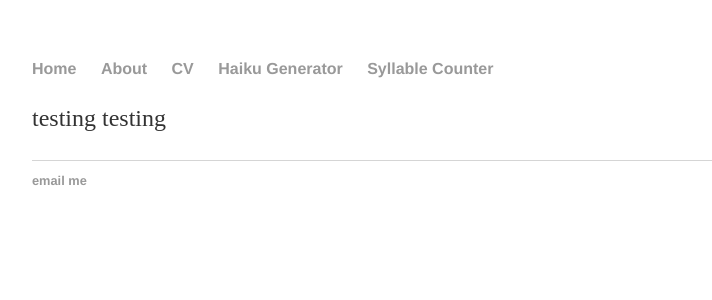
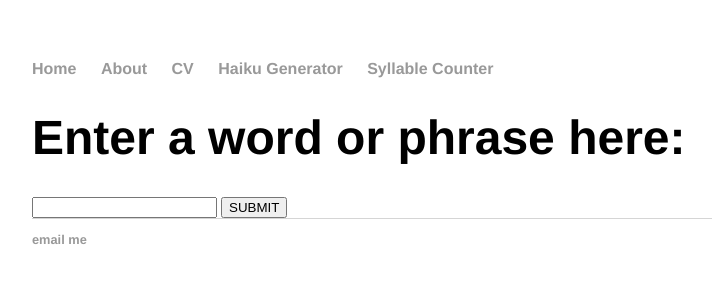
Before and after one commit to SeanEFletcher/SeanEFletcher.github.io, a Jekyll site: the page built from syllable/index.html, in a window 1280 px wide. Shown: the top 300 px of the page, without its empty margins (160-872 px from the left). Built offline with Jekyll 4.4.1, drawn with Linux system fonts in a browser that asks for light colours.

Commit message:
Update index.html

```diff
--- a/syllable/index.html
+++ b/syllable/index.html
@@ -3,6 +3,13 @@ layout: default
 title: Syllable Counter
 ---
 
-<p>testing testing</p>
+<h1 id="prompt">Enter a word or phrase here:</h1>
 
-<script> </script>
+      <form id="form" autocomplete="off">
+        <input type="text" id="input" value="">
+        <button id="submit">SUBMIT</button>
+      </form>
+
+      <div id="responseField">
+
+      </div>
```
